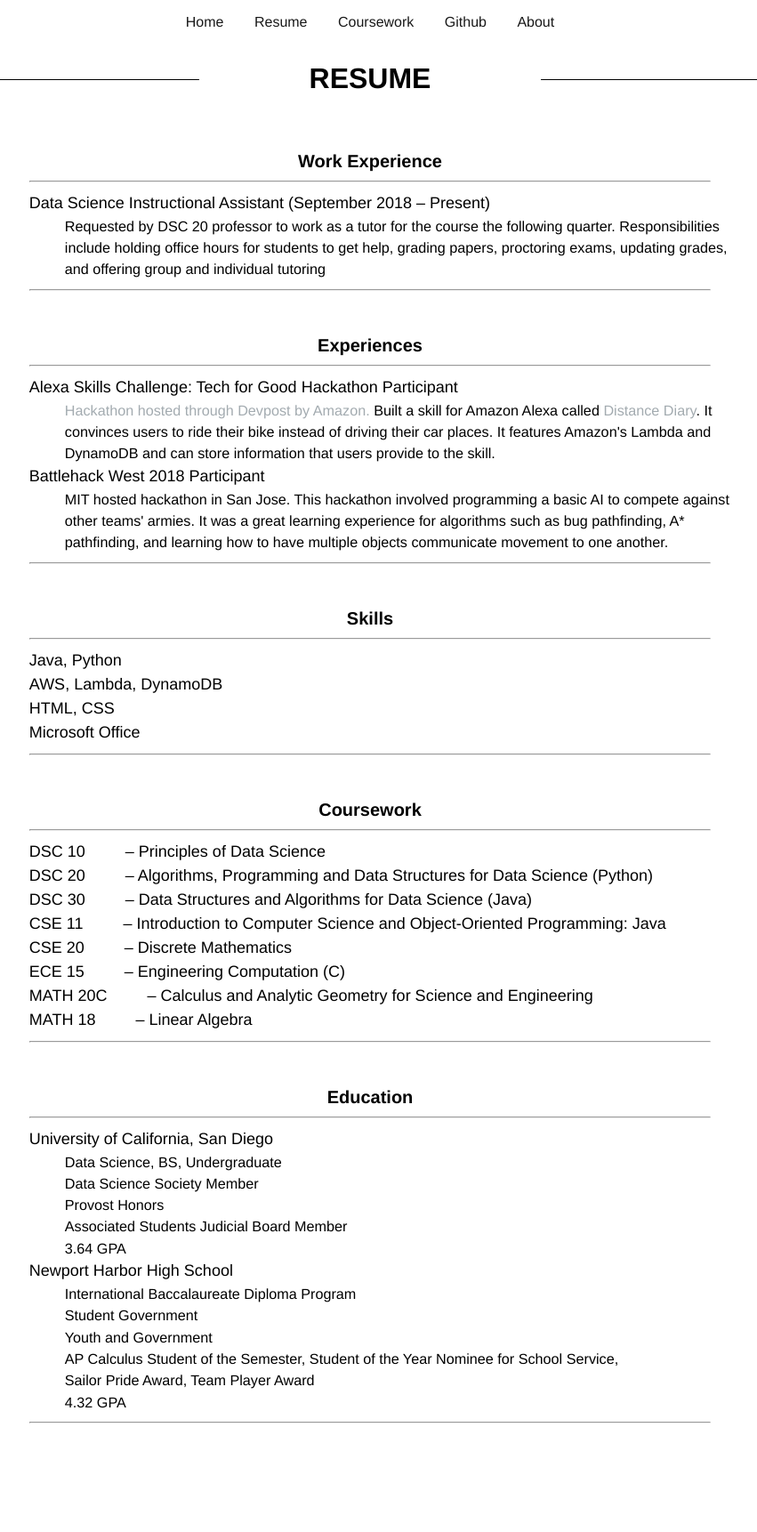
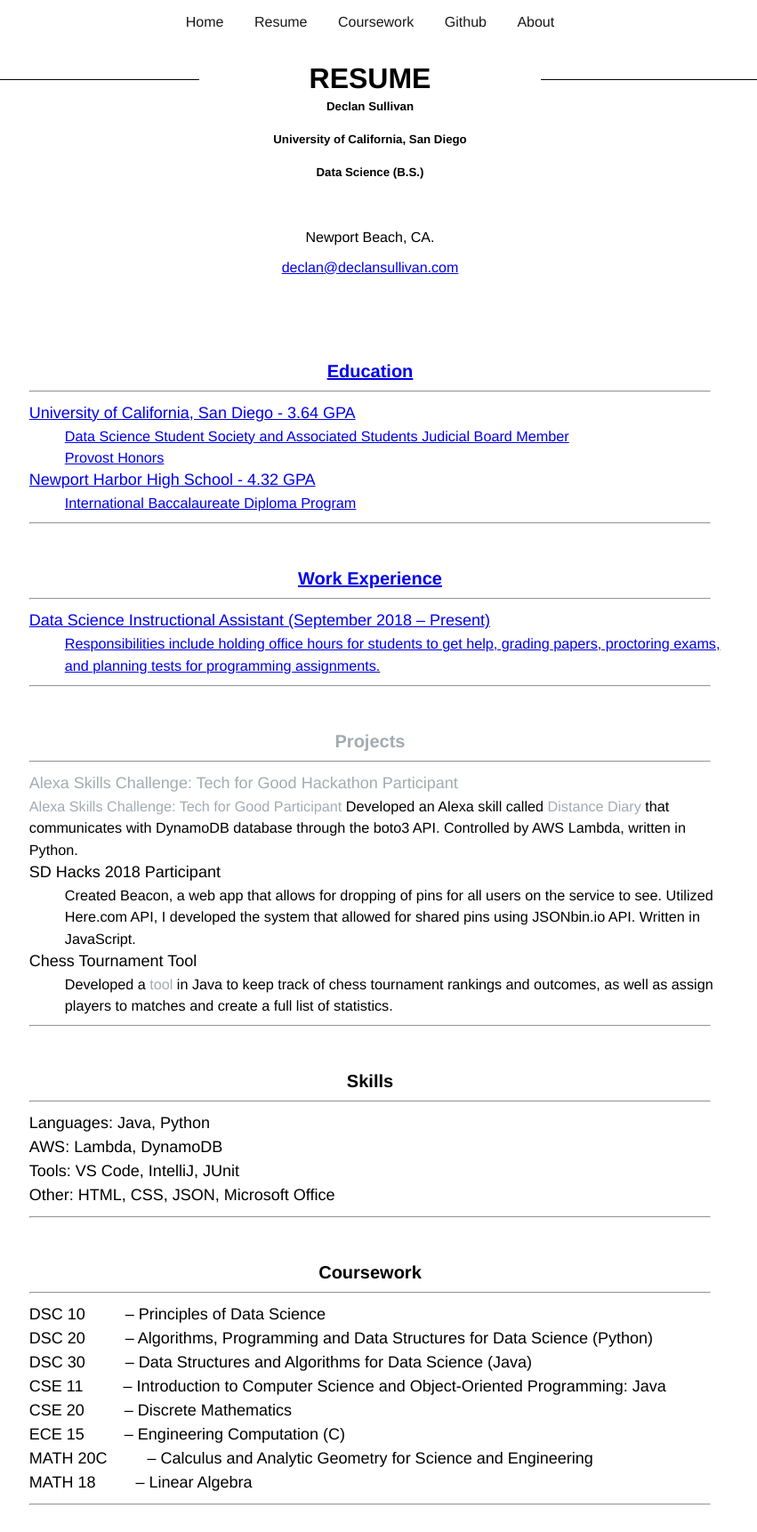
Before and after one commit to declansullivan/static-html-site, a Jekyll site: the page built from resume/index.html, in a window 1280 px wide. Shown: the whole page at 89% size, without its empty margins (224-1075 px from the left). Built offline with Jekyll 4.4.1, drawn with Linux system fonts in a browser that asks for light colours; before the commit the page ends 1630 px from its top, so only the background shows below that.

Commit message:
Edited Resume

```diff
--- a/resume/index.html
+++ b/resume/index.html
@@ -14,6 +14,34 @@
 
 <body>
 
+    <div class="resumeheader">
+      <h5>Declan Sullivan</h5>
+      <h5>University of California, San Diego</h5>
+      <h5>Data Science (B.S.)</h5>
+      <br>
+      <p>Newport Beach, CA.</p>
+      <a href="mailto:declan@declansullivan.com" target="_blank">declan@declansullivan.com</p>
+    </div>
+
+    <div class="category">
+        Education
+        <hr>
+        <div class="list">
+          <ul>
+            <li>University of California, San Diego - 3.64 GPA</li>
+            <span class="hide"><ul>
+              <li>Data Science Student Society and Associated Students Judicial Board Member</li>
+              <li>Provost Honors</li>
+            </ul></span>
+          <li>Newport Harbor High School - 4.32 GPA</li>
+            <span class="hide"><ul>
+              <li>International Baccalaureate Diploma Program</li>
+            </ul></span>
+          </ul>
+        </div>
+        <hr>
+      </div>
+
   <div class="category">
   Work Experience
   <hr>
@@ -22,9 +50,9 @@
       <li>Data Science Instructional Assistant (September 2018 – Present)</li>
       <span class="hide"><ul>
         <li>
-          Requested by DSC 20 professor to work as a tutor for the course the following quarter.  Responsibilities
-          include holding office hours for students to get help, grading papers, proctoring exams, updating grades,
-          and offering group and individual tutoring
+          Responsibilities include holding office hours for students to get help,
+          grading papers, proctoring exams, and planning tests for programming
+          assignments.
         </li>
       </ul></span>
     </ul>
@@ -33,27 +61,40 @@
 </div>
 
 <div class="category">
-  Experiences
+  Projects
   <hr>
   <div class="list">
     <ul>
+
       <li>Alexa Skills Challenge: Tech for Good Hackathon Participant</li>
       <span class="hide"><ul>
         <li>
-          <a href="https://devpost.com/software/alexa-skills-challenge-tech-for-good" target="_blank">Hackathon hosted through Devpost by
-          Amazon.</a>  Built a skill for Amazon Alexa called <a href ="https://www.amazon.com/Declan-Sullivan-Distance-Diary/dp/B07H99634Z/ref=sr_1_1?s=digital-skills&ie=UTF8&qid=1538809597&sr=1-1&keywords=distance+diary" target="_blank">
-          Distance Diary</a>.  It convinces users to ride their bike instead of driving their car places.  It features
-          Amazon's Lambda and DynamoDB and can store information that users provide to the skill.
+          <a href="https://devpost.com/software/alexa-skills-challenge-tech-for-good" target="_blank">
+          Alexa Skills Challenge: Tech for Good Participant</a>  Developed an Alexa skill called
+          <a href ="https://www.amazon.com/Declan-Sullivan-Distance-Diary/dp/B07H99634Z/ref=sr_1_1?s=digital-skills&ie=UTF8&qid=1538809597&sr=1-1&keywords=distance+diary" target="_blank">
+          Distance Diary</a> that communicates with DynamoDB database through the boto3 API. Controlled by
+          AWS Lambda, written in Python.
         </li>
       </ul></span>
-      <li>Battlehack West 2018 Participant</li>
+
+      <li>SD Hacks 2018 Participant</li>
       <span class="hide"><ul>
         <li>
-          MIT hosted hackathon in San Jose.  This hackathon involved programming a basic AI to compete against other teams'
-          armies.  It was a great learning experience for algorithms such as bug pathfinding, A* pathfinding, and learning
-          how to have multiple objects communicate movement to one another.
+          Created Beacon, a web app that allows for dropping of pins for all users on the
+          service to see. Utilized Here.com API, I developed the system that allowed for
+          shared pins using JSONbin.io API. Written in JavaScript.
         </li>
       </ul></span>
+
+      <li>Chess Tournament Tool</li>
+      <span class="hide"><ul>
+        <li>
+          Developed a <a href="https://github.com/declansullivan/Chess-Tournament-Tool" target="_blank">tool</a>
+          in Java to keep track of chess tournament rankings and outcomes, as well as
+          assign players to matches and create a full list of statistics.
+        </li>
+      </ul></span>
+
     </ul>
   </div>
   <hr>
@@ -64,10 +105,10 @@
   <hr>
   <div class="list">
     <ul>
-      <li>Java, Python</li>
-      <li>AWS, Lambda, DynamoDB</li>
-      <li>HTML, CSS</li>
-      <li>Microsoft Office</li>
+      <li>Languages: Java, Python</li>
+      <li>AWS: Lambda, DynamoDB</li>
+      <li>Tools: VS Code, IntelliJ, JUnit</li>
+      <li>Other: HTML, CSS, JSON, Microsoft Office</li>
     </ul>
   </div>
   <hr>
@@ -91,31 +132,6 @@
   <hr>
 </div>
 
-<div class="category">
-  Education
-  <hr>
-  <div class="list">
-    <ul>
-      <li>University of California, San Diego</li>
-      <span class="hide"><ul>
-        <li>Data Science, BS, Undergraduate</li>
-        <li>Data Science Society Member</li>
-        <li>Provost Honors</li>
-        <li>Associated Students Judicial Board Member</li>
-        <li>3.64 GPA</li>
-      </ul></span>
-    <li>Newport Harbor High School</li>
-      <span class="hide"><ul>
-        <li>International Baccalaureate Diploma Program</li>
-        <li>Student Government</li>
-        <li>Youth and Government</li>
-        <li>AP Calculus Student of the Semester, Student of the Year Nominee for School Service,<br>
-  Sailor Pride Award, Team Player Award</li>
-        <li>4.32 GPA</li>
-      </ul></span>
-    </ul>
-  </div>
-  <hr>
-</div>
+
 
 </body>
```
Also changed, not shown: 1 other file.
